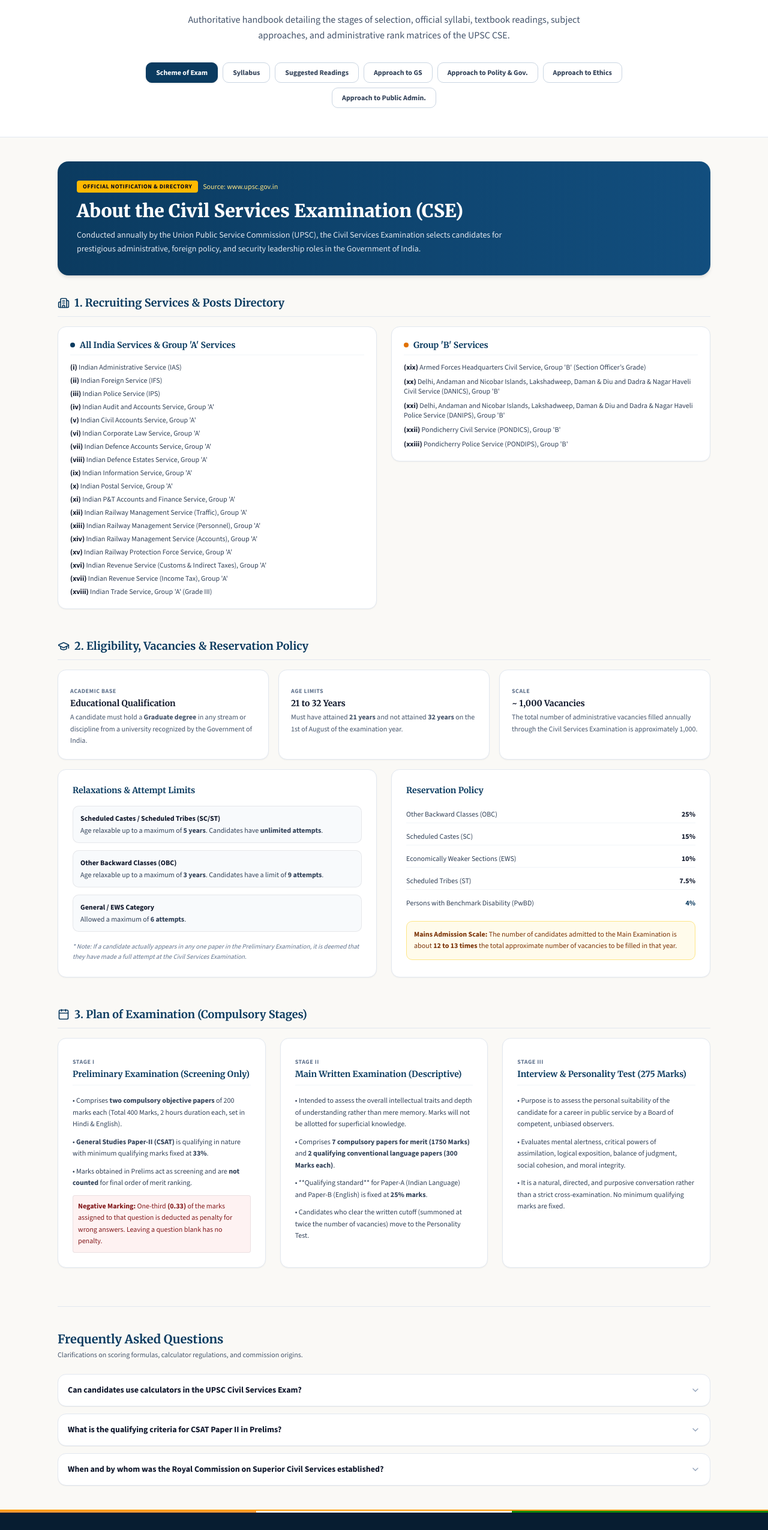
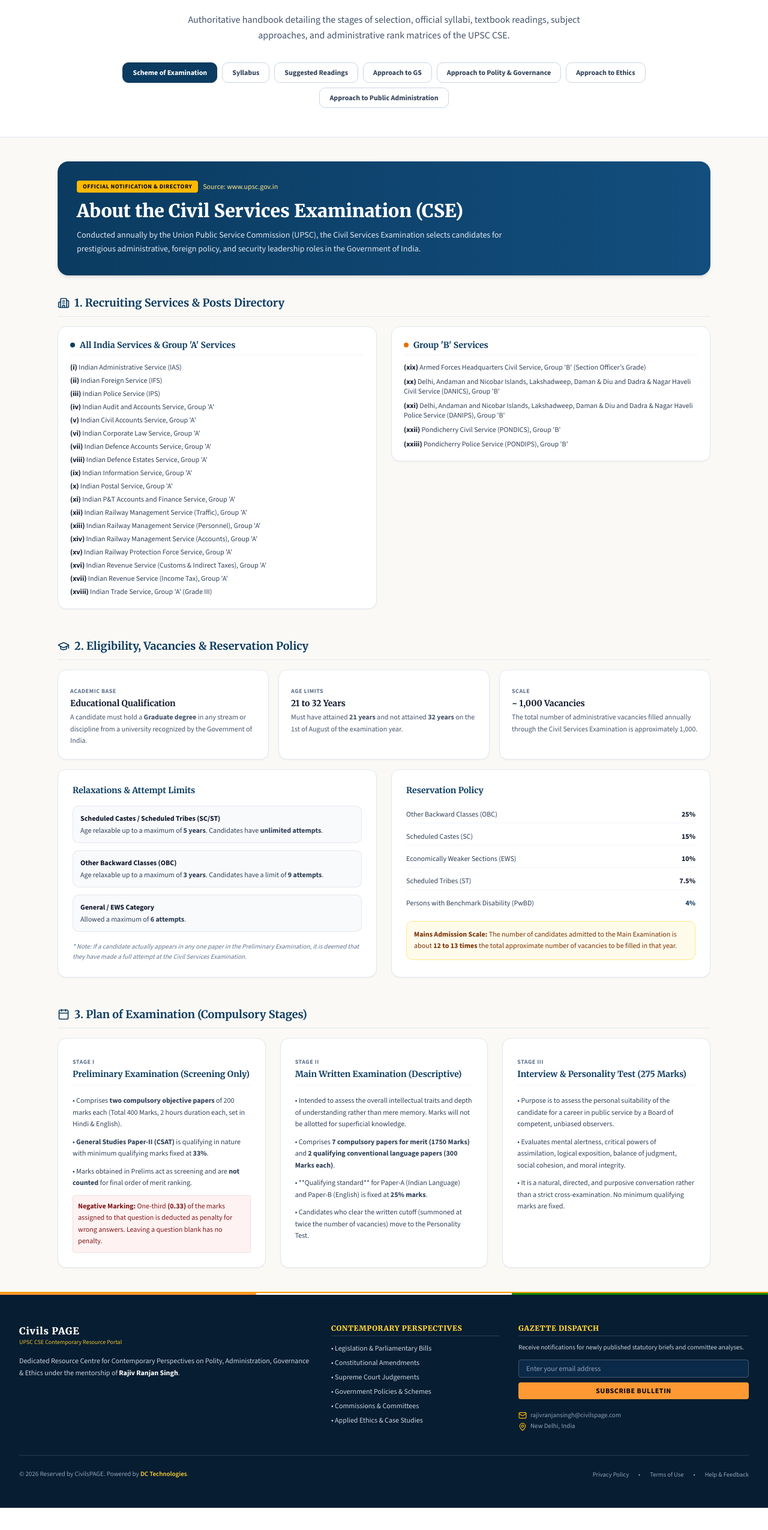
Before and after one commit to devch007/Civilspage, a Next.js app: page /aboutcse in a window 1280 px wide. Shown: the part 216-2766 px from the top of the page at 60% size. After the commit the page ends 2729 px from the top, so only its background shows below. Built offline with nearby package versions, Linux system fonts and the light colour scheme.

Commit message:
Remove Frequently Asked Questions (FAQ) section

```diff
--- a/src/app/(public)/aboutcse/page.tsx
+++ b/src/app/(public)/aboutcse/page.tsx
@@ -39,36 +39,11 @@
 type OptionalChoice = 'pubad' | 'psir' | 'law';
 type PolityStage = 'gs2' | 'pubad' | 'ethics';
 
-interface FaqItem {
-  id: number;
-  question: string;
-  answer: string;
-}
-
-const faqsList: FaqItem[] = [
-  {
-    id: 1,
-    question: 'Can candidates use calculators in the UPSC Civil Services Exam?',
-    answer: 'No, candidates are not allowed to use calculators in the UPSC CSE Prelims or standard Mains GS papers. However, calculators are permitted in specific optional papers containing intensive numerical formulations (e.g., Mathematics, Statistics, Engineering, or Management options).'
-  },
-  {
-    id: 2,
-    question: 'What is the qualifying criteria for CSAT Paper II in Prelims?',
-    answer: 'CSAT Paper II is strictly qualifying in nature. Candidates are required to score a minimum of 33% (equivalent to 66 Marks out of the 200 maximum score). If a candidate fails to score 66 marks in CSAT, their Paper I (General Studies) will not be evaluated, regardless of their performance.'
-  },
-  {
-    id: 3,
-    question: 'When and by whom was the Royal Commission on Superior Civil Services established?',
-    answer: 'The Royal Commission on Superior Civil Services in India (also known as the Lee Commission) was established in 1923 under the chairmanship of Lord Lee of Fareham. The commission recommended establishing a Public Service Commission, which led to the creation of India\'s first PSC in 1926.'
-  }
-];
-
 export default function AboutCse() {
   const [activeTab, setActiveTab] = useState<TabType>('about-exam');
   const [syllabusStage, setSyllabusStage] = useState<SyllabusStage>('prelims');
   const [selectedOptional, setSelectedOptional] = useState<OptionalChoice>('pubad');
   const [polityStage, setPolityStage] = useState<PolityStage>('gs2');
-  const [activeFaq, setActiveFaq] = useState<number | null>(null);
 
   // Sync hash routing on page load
   useEffect(() => {
@@ -121,7 +96,7 @@
               }`}
               onClick={() => setActiveTab('about-exam')}
             >
-              Scheme of Exam
+              Scheme of Examination
             </button>
             <button
               className={`px-4 py-2 text-xs font-bold rounded-lg border transition-all ${
@@ -161,7 +136,7 @@
               }`}
               onClick={() => setActiveTab('polity')}
             >
-              Approach to Polity & Gov.
+              Approach to Polity & Governance
             </button>
             <button
               className={`px-4 py-2 text-xs font-bold rounded-lg border transition-all ${
@@ -181,7 +156,7 @@
               }`}
               onClick={() => setActiveTab('pubad')}
             >
-              Approach to Public Admin.
+              Approach to Public Administration
             </button>
           </div>
         </div>
@@ -2384,43 +2359,6 @@
           </motion.section>
         )}
 
-        {/* 3. FREQUENTLY ASKED QUESTIONS COMPONENT */}
-        <div className="mt-16 pt-10 border-t border-slate-200">
-          <div className="text-left mb-6">
-            <h3 className="text-xl font-bold font-serif text-[#0b3b60]">Frequently Asked Questions</h3>
-            <p className="text-xs text-slate-600 mt-1">Clarifications on scoring formulas, calculator regulations, and commission origins.</p>
-          </div>
-
-          <div className="space-y-3">
-            {faqsList.map((faq) => (
-              <div key={faq.id} className="bg-white border border-slate-200 rounded-xl overflow-hidden shadow-2xs">
-                <button
-                  className="w-full flex items-center justify-between p-4 text-left font-bold text-xs sm:text-sm text-slate-900 hover:bg-slate-50 transition-colors"
-                  onClick={() => setActiveFaq(activeFaq === faq.id ? null : faq.id)}
-                >
-                  <span>{faq.question}</span>
-                  <ChevronDown className={`w-4 h-4 text-slate-400 transition-transform duration-200 shrink-0 ml-2 ${activeFaq === faq.id ? 'rotate-180 text-[#0b3b60]' : ''}`} />
-                </button>
-                <AnimatePresence>
-                  {activeFaq === faq.id && (
-                    <motion.div
-                      initial={{ height: 0, opacity: 0 }}
-                      animate={{ height: 'auto', opacity: 1 }}
-                      exit={{ height: 0, opacity: 0 }}
-                      transition={{ duration: 0.2 }}
-                      className="overflow-hidden"
-                    >
-                      <div className="p-4 pt-0 text-xs sm:text-sm text-slate-600 border-t border-slate-100 leading-relaxed bg-slate-50/50">
-                        {faq.answer}
-                      </div>
-                    </motion.div>
-                  )}
-                </AnimatePresence>
-              </div>
-            ))}
-          </div>
-        </div>
-
       </div>
     </div>
   );
```
